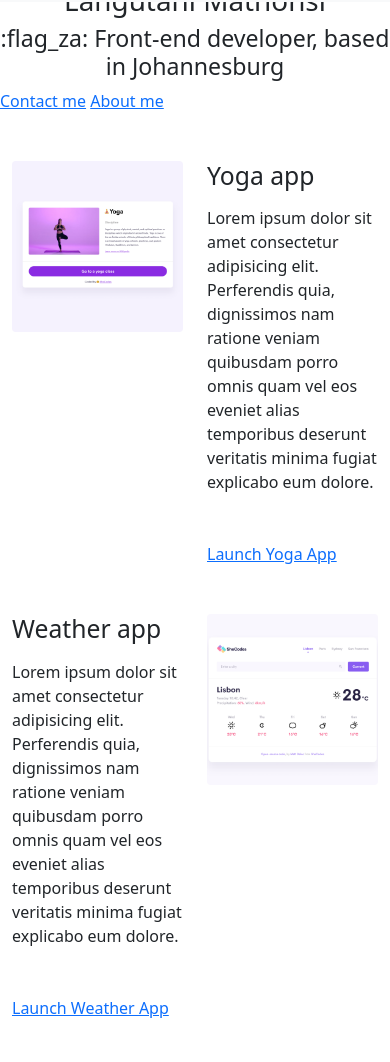
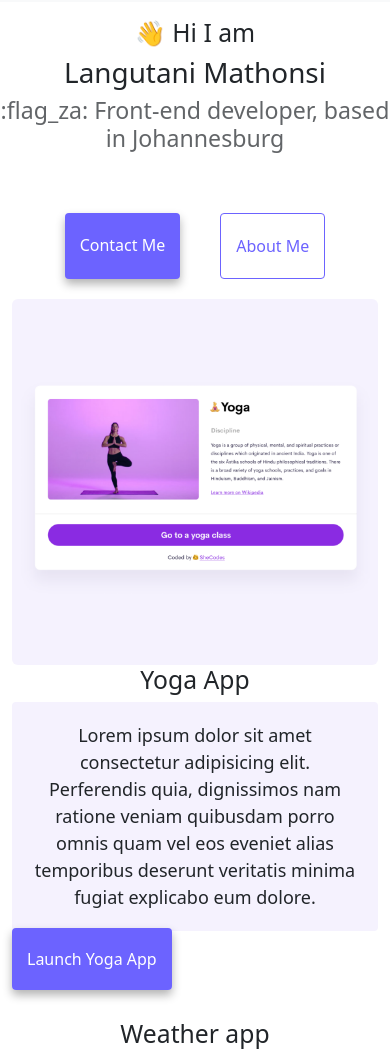
Before and after one commit to VickyLangu/about_website, a plain HTML site: page index.html in a window 390 px wide. Shown: the part 54-1116 px from the top of the page. Drawn offline with nearby package versions, Linux system fonts and the light colour scheme.

Commit message:
Made is SEO friendly

```diff
--- a/index.html
+++ b/index.html
@@ -4,19 +4,15 @@
     <meta charset="UTF-8" />
     <meta http-equiv="X-UA-Compatible" content="IE=edge" />
     <meta name="viewport" content="width=device-width, initial-scale=1.0" />
-    <title>Introduction about Langutani</title>
+    <title>Introduction website</title>
+    <title>Introduction website - Langutani Mathonsi</title>
+    <link rel="stylesheet" href="style.css" />
     <link
-      href="https://cdn.jsdelivr.net/npm/bootstrap@5.0.0-beta2/dist/css/bootstrap.min.css"
+      href="https://cdn.jsdelivr.net/npm/bootstrap@5.3.1/dist/css/bootstrap.min.css"
       rel="stylesheet"
-      integrity="sha384-BmbxuPwQa2lc/FVzBcNJ7UAyJxM6wuqIj61tLrc4wSX0szH/Ev+nYRRuWlolflfl"
+      integrity="sha384-4bw+/aepP/YC94hEpVNVgiZdgIC5+VKNBQNGCHeKRQN+PtmoHDEXuppvnDJzQIu9"
       crossorigin="anonymous"
     />
-    <script
-      src="https://cdn.jsdelivr.net/npm/bootstrap@5.0.0-beta2/dist/js/bootstrap.bundle.min.js"
-      integrity="sha384-b5kHyXgcpbZJO/tY9Ul7kGkf1S0CWuKcCD38l8YkeH8z8QjE0GmW1gYU5S9FOnJ0"
-      crossorigin="anonymous"
-    ></script>
-    <link rel="stylesheet" href="style.css" />
   </head>
   <body>
     <nav class="navbar navbar-expand-lg navbar-light bg-light fixed-top">
@@ -50,35 +46,37 @@
         </div>
       </div>
     </nav>
+    <br />
+    <br />
+    <br />
+
     <h2 class="text-center">👋 Hi I am</h2>
     <h1 class="text-center">Langutani Mathonsi</h1>
     <h3 class="text-center">
       :flag_za: Front-end developer, based in Johannesburg
     </h3>
-    <div class="navigation-links mb-5">
-      <a href="about.html#contact" class="primary-link">Contact me</a>
-      <a href="about.html" class="secondary-link">About me</a>
+    <div class="navigation-links">
+      <a href="about.html#contact" class="contact-link">Contact me</a>
+      <a href="about.html" class="about-link">About me</a>
     </div>
     <div class="container">
       <div class="row">
-        <div class="col-6">
-          <img src="image/yoga.png" class="img-fluid rounded" />
+        <div class="col-md-6">
+          <img src="images/yoga.png" class="img-fluid rounded" />
         </div>
-        <div class="col-6">
-          <h2 class="mb-3">Yoga app</h2>
+        <div class="col-md-6">
+          <h2>Yoga App</h2>
           <p>
             Lorem ipsum dolor sit amet consectetur adipisicing elit. Perferendis
             quia, dignissimos nam ratione veniam quibusdam porro omnis quam vel
             eos eveniet alias temporibus deserunt veritatis minima fugiat
             explicabo eum dolore.
           </p>
-          <div class="mt-5">
-            <a href="#" class="primary-link">Launch Yoga App</a>
-          </div>
+          <a href="#" class="primary-link">Launch Yoga App</a>
         </div>
       </div>
       <div class="row mt-5">
-        <div class="col-6">
+        <div class="col-md-6">
           <h2 class="mb-3">Weather app</h2>
           <p>
             Lorem ipsum dolor sit amet consectetur adipisicing elit. Perferendis
@@ -86,19 +84,19 @@
             eos eveniet alias temporibus deserunt veritatis minima fugiat
             explicabo eum dolore.
           </p>
-          <div class="mt-5">
+          <div class="mb-5 mt-5">
             <a href="#" class="primary-link">Launch Weather App</a>
           </div>
         </div>
-        <div class="col-6">
-          <img src="image/weather.png" class="img-fluid rounded" />
+        <div class="col-md-6">
+          <img src="images/weather.png" class="img-fluid rounded" />
         </div>
       </div>
       <div class="row mt-5">
-        <div class="col-6">
-          <img src="image/yogurt.png" class="img-fluid rounded" />
+        <div class="col-md-6">
+          <img src="images/yogurt.png" class="img-fluid rounded" />
         </div>
-        <div class="col-6">
+        <div class="col-md-6">
           <h2 class="mb-3">Yogurt app</h2>
           <p>
             Lorem ipsum dolor sit amet consectetur adipisicing elit. Perferendis
@@ -107,7 +105,7 @@
             explicabo eum dolore.
           </p>
           <div class="mt-5">
-            <a href="#" class="primary-link">Launch Weather App</a>
+            <a href="#" class="primary-link">Launch Yogurt App</a>
           </div>
         </div>
       </div>
--- a/styles.css
+++ b/style.css
@@ -5,12 +5,13 @@
 }
 
 body {
-  margin-top: 100px;
+  margin: 60px auto;
+  /* max-width: 800px; */
 }
 
 h1,
-h2,
 h3 {
+  text-align: center;
   margin: 0;
 }
 
@@ -19,6 +20,8 @@ h1 {
 }
 
 h2 {
+  text-align: center;
+  margin-top: 100px;
   font-size: 48px;
 }
 
@@ -28,8 +31,12 @@ h3 {
 }
 
 p {
+  background: var(--secondary-color);
+  padding: 20px;
+  border-radius: 4px;
   font-size: 18px;
   line-height: 1.5;
+  text-align: center;
 }
 
 .navigation-links {
@@ -40,23 +47,18 @@ p {
 
 .navigation-links a {
   margin: 20px;
-}
-
-.primary-link {
   border-radius: 4px;
   padding: 20px 15px;
   text-decoration: none;
   text-transform: capitalize;
+}
+
+.contact-link {
   background: var(--primary-color);
   box-shadow: var(--box-shadow);
   color: white;
 }
-
-.secondary-link {
-  border-radius: 4px;
-  padding: 20px 15px;
-  text-decoration: none;
-  text-transform: capitalize;
+.about-link {
   color: var(--primary-color);
   border: 1px solid var(--primary-color);
 }
@@ -68,11 +70,21 @@ p {
 }
 
 .about-paragraphs {
+  display: flex;
   margin: 30px 0;
 }
 
 .about-paragraphs p {
   margin: 10px;
+}
+.primary-link {
+  border-radius: 4px;
+  padding: 20px 15px;
+  text-decoration: none;
+  text-transform: capitalize;
+  background: var(--primary-color);
+  box-shadow: var(--box-shadow);
+  color: white;
 }
 
 .email-link {
```
Also changed, not shown: about.html (+19 -17 lines), images/weather.png (renamed from image/weather.png), images/yoga.png (renamed from image/yoga.png), images/yogurt.png (renamed from image/yogurt.png).
